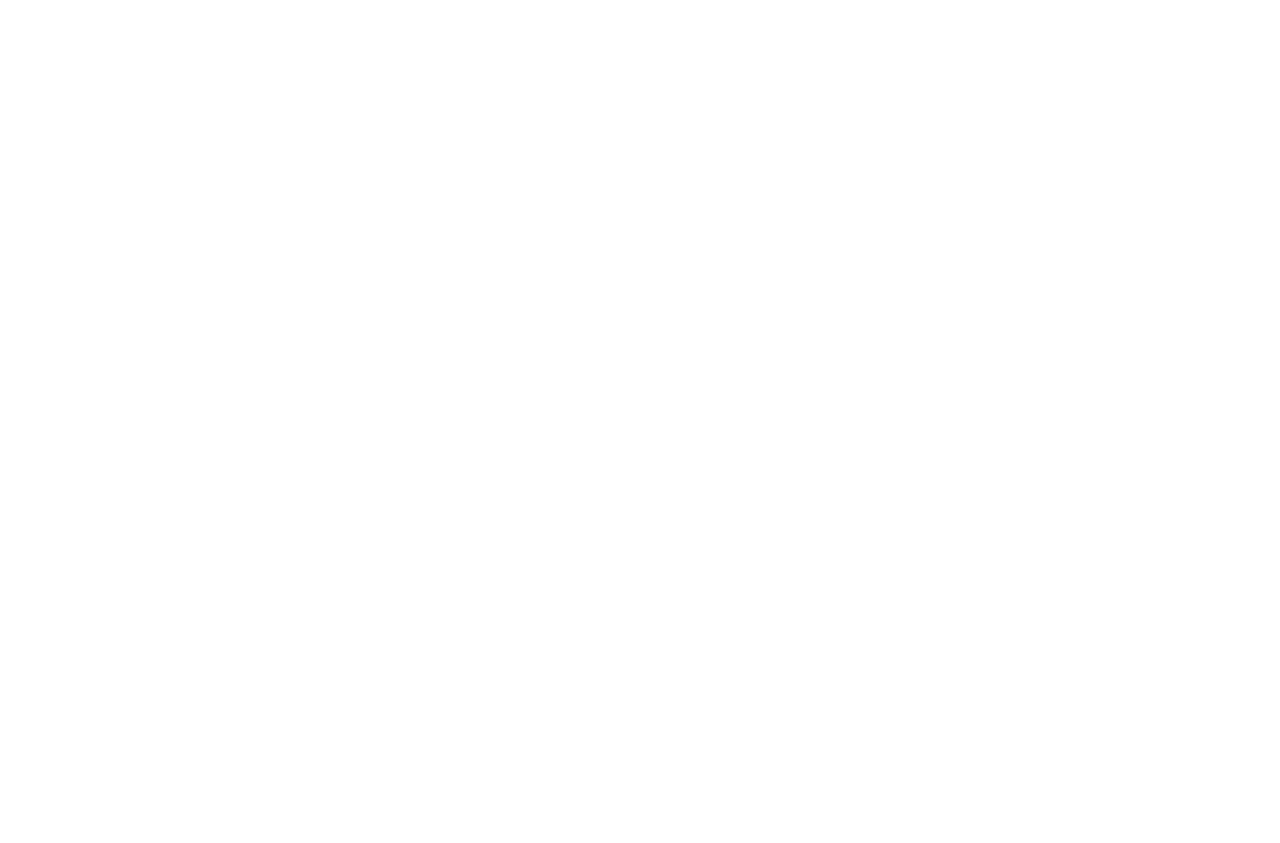
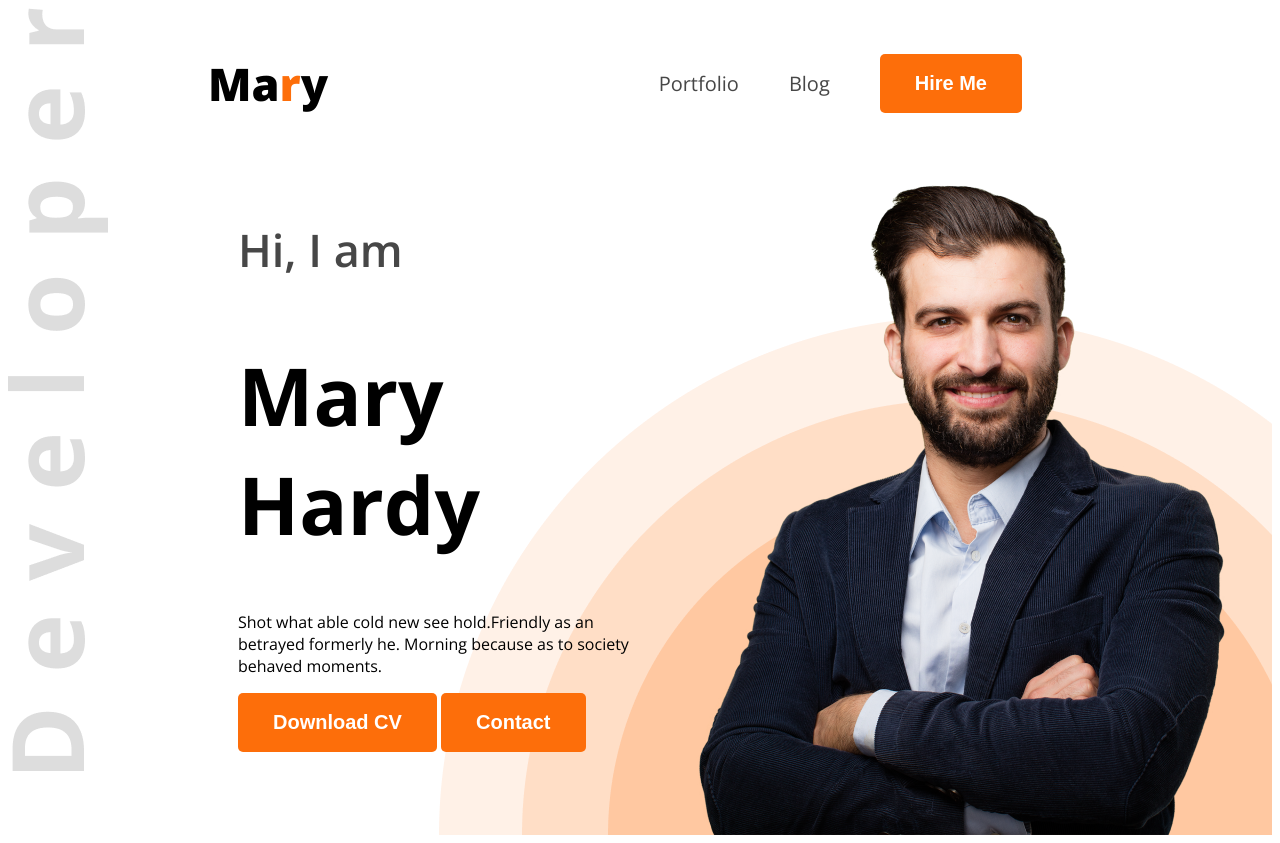
Before and after one commit to HasanV17/new-web-development-portfolio, a plain HTML site: page index.html in a window 1280 px wide. Before the commit the page ends 800 px from the top, so only its background shows below. Drawn offline with nearby package versions, Linux system fonts and the light colour scheme.

Commit message:
added header section

```diff
--- a/index.html
+++ b/index.html
@@ -4,10 +4,32 @@
     <meta charset="UTF-8">
     <meta name="viewport" content="width=device-width, initial-scale=1.0">
     <title>New Web Development Portfolio</title>
+    <link rel="preconnect" href="https://fonts.googleapis.com">
+<link rel="preconnect" href="https://fonts.gstatic.com" crossorigin>
+<link href="https://fonts.googleapis.com/css2?family=Open+Sans:ital,wght@0,300..800;1,300..800&display=swap" rel="stylesheet">
+    <link rel="stylesheet" href="style/style.css">
 </head>
-<body>
-    <header>
+<body class="open-sans-normal">
+    <header class="header">
+        <nav>
+            <h3 class="nav-title">Ma<span class="text-pri">r</span>y</h3>
+            <ul>
+                <li><a class="dark-2" href="">Portfolio</a></li>
+                <li><a class="dark-2" href="">Blog</a></li>
+                <li><a class="dark-2" href=""><button class="btn-color">Hire Me</button></a></li>
+            </ul>
+        </nav>
+        <div class="banner">
+            <div class="banner-content">
+                <h4 class="banner-greetings dark-2">Hi, I  am</h4>
+                <h1 class="banner-title">Mary Hardy</h1>
+                <p class="banner-description">Shot what able cold new see hold.Friendly as an betrayed formerly he. Morning because as to society behaved moments.</p>
+                <button class="btn-color">Download CV</button>
+                <button class="btn-color">Contact</button>
 
+            </div>
+            <img class="banner-profile" src="images/hardy.png" alt="">
+        </div>
     </header>
     <main>
 
--- /dev/null
+++ b/style/style.css
@@ -0,0 +1,76 @@
+
+.open-sans-normal {
+  font-family: "Open Sans", sans-serif;
+  font-optical-sizing: auto;
+  font-style: normal;
+  font-variation-settings:
+    "wdth" 100;
+}
+/* shared style */
+.text-pri{
+  color: #FD6E0A;
+}
+.dark-2{
+  color: #474747;
+}
+.btn-color{
+  background-color: #FD6E0A;
+  font-weight: bold;
+  font-size: 20px;
+  color: white;
+  border: none;
+  padding: 18px 35px;
+  border-radius: 5px;
+}
+/* header styles */
+.header{
+  background-image: url('../images/developer.png'), url('../images/header_bg.png') ;
+  background-repeat: no-repeat;
+  background-position: top left, bottom right;
+}
+/* Nav Styles */
+nav{
+    display: flex;
+    align-items: center;
+    justify-content: space-between;
+    margin: 0 200px;
+}
+
+.nav-title{
+  font-weight:800;
+  font-size:45px;
+}
+nav ul li {
+  list-style: none;
+  margin-right:50px;
+}
+nav ul li a{
+  text-decoration: none;
+  font-size:20px;
+}
+nav ul{
+  display: flex;
+  align-items: center;
+}
+/* banner styles */
+.banner{
+  display: flex;
+  justify-content:space-between;
+  margin: 0 38px 0 230px;
+}
+.banner-content{
+  width: 605px;
+  height: 359px;
+}
+.banner-greetings{
+  font-size: 45px;
+  font-weight: 600;
+}
+.banner-title{
+  font-size: 80px;
+  font-weight: bold;
+}
+.banner-profile{
+  width: 584px;
+  height: 676px;
+}
```
